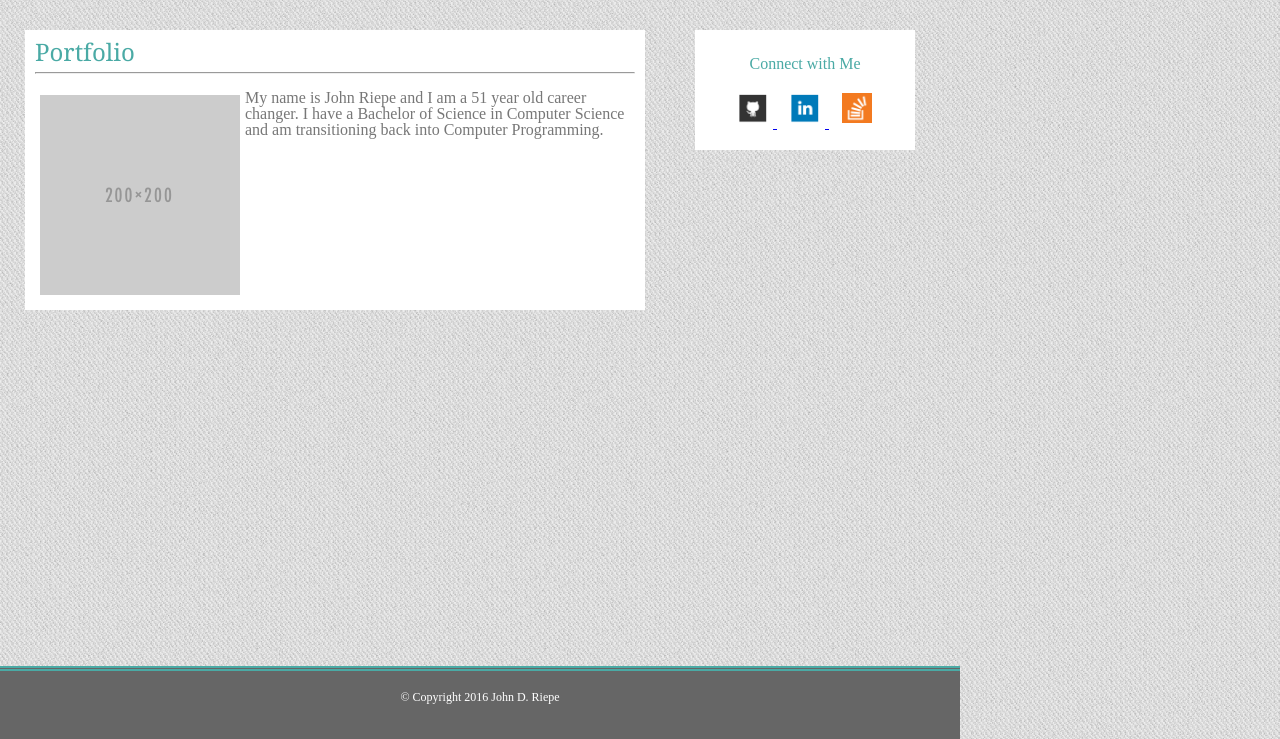
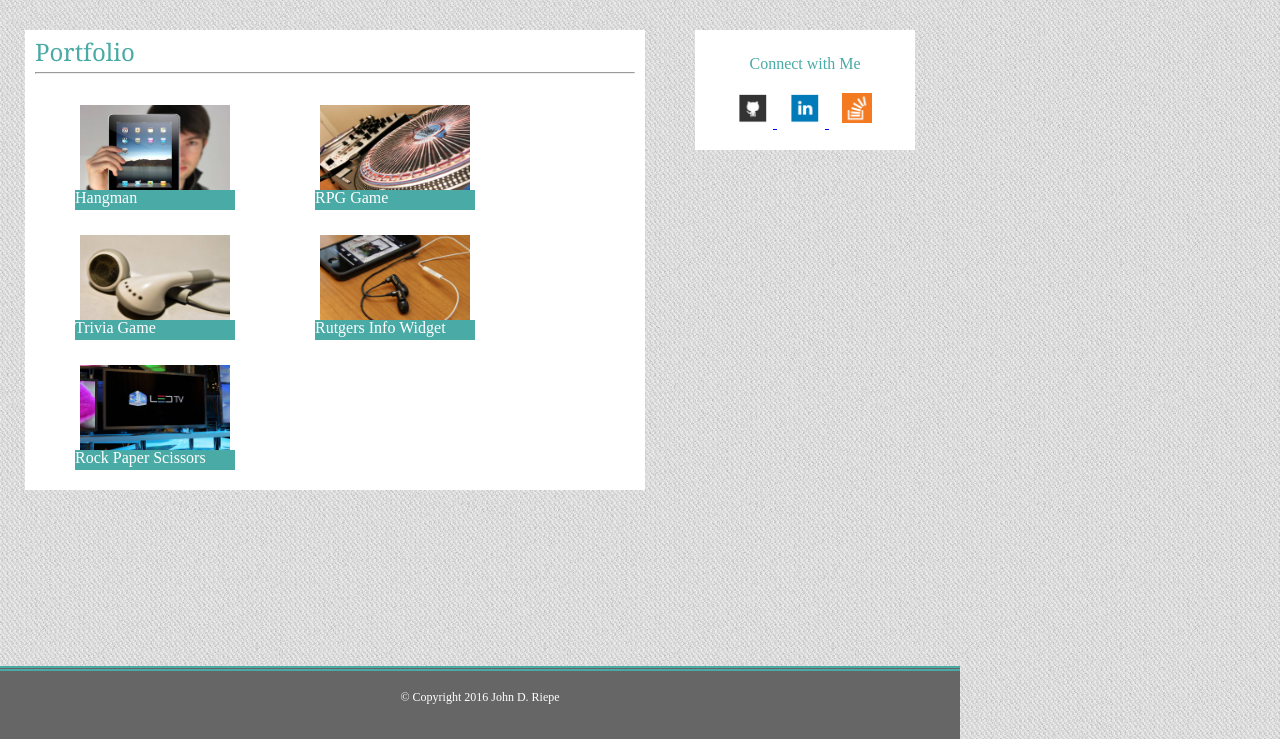
Before and after one commit to JRiepe/Basic-Portfolio, a PHP site: page /portfolio.html in a window 1280 px wide. Shown: the part 70-809 px from the top of the page. Run offline with PHP 8.4, Linux system fonts and the light colour scheme.

Commit message:
class ready  commit

```diff
--- a/assets/css/style.css
+++ b/assets/css/style.css
@@ -55,6 +55,7 @@ section {
 	padding: 10px;
 	margin: 30px 25px 0px 25px;
 	overflow: auto;
+	clearfix
 }
 
 img {
@@ -78,10 +79,15 @@ aside {
 }
 
 
-.clearfix {
+.clearfix:after {
+    content: ".";
+    display: block;
+    clear: both;
+    visibility: hidden;
+    line-height: 0;
+    height: 0;
+}
 
-    overflow: auto;
-}
 
 * {
 	margin: 0 auto;
@@ -137,3 +143,29 @@ input[type=submit] {
     margin: 4px 2px;
     cursor: pointer;
 }
+
+/* for Portfolio Pictures */
+.image {
+	position: relative;
+	float: left;
+	margin: 10px 40px 10px 40px;
+	/* padding: 5px 50px 5px 50px;*/
+
+}
+
+/* for Portfolio Pictures */
+h2 {
+	position: absolute;
+	color: white;
+	background-color: #4aaaa5;
+	width: 150px;
+
+	bottom: 0px;
+   	left: 0;
+   	width: 100%;
+   	margin: 0 auto;
+
+  	height: 20px;
+
+
+}
--- a/contact.html
+++ b/contact.html
@@ -3,7 +3,7 @@
 
 <!-- Head Section -->
 <head>
-	<title>John D. Riepe's Biography and Portfolio</title>
+	<title>Contact John</title>
 	<link rel="stylesheet" type="text/css" href="assets/css/reset.css">
 	<link rel="stylesheet" type="text/css" href="assets/css/style.css">
 
--- a/portfolio.html
+++ b/portfolio.html
@@ -3,7 +3,7 @@
 
 <!-- Head Section -->
 <head>
-	<title>John D. Riepe's Biography and Portfolio</title>
+	<title>John's Portfolio</title>
 	<link rel="stylesheet" type="text/css" href="assets/css/reset.css">
 	<link rel="stylesheet" type="text/css" href="assets/css/style.css">
 
@@ -40,8 +40,48 @@
 			<br>
 			<hr>
 			<br>
-			<img src="assets/images/placeholder.png" alt="Picture" style="width: 200px; height: 200px;" align="left">
-			<p> My name is John Riepe and I am a 51 year old career changer. I have a Bachelor of Science in Computer Science and am transitioning back into Computer Programming.</p>
+
+			<!-- 1st Image -->
+			<div class="image">
+    			<img src="assets/images/ipad.jpg" style="width: 150px; height: 100px;">
+    			<div class="text">
+       				<h2>Hangman</h2>
+    			</div>
+			</div>
+
+			<!-- 2nd Image -->
+			<div class="image">
+    			<img src="assets/images/rpg_game.jpg" style="width: 150px; height: 100px;">
+    			<div class="text">
+       				<h2>RPG Game</h2>
+    			</div>
+			</div>
+			<br>
+			<!-- 3rd Image -->
+			<div class="image">
+    			<img src="assets/images/earphones.jpg" style="width: 150px; height: 100px;">
+    			<div class="text">
+       				<h2>Trivia Game</h2>
+    			</div>
+			</div>
+
+			<!-- 4th Image -->
+			<div class="image">
+    			<img src="assets/images/ipod.jpg" style="width: 150px; height: 100px;">
+    			<div class="text">
+       				<h2>Rutgers Info Widget</h2>
+    			</div>
+			</div>
+			<br>
+			<!-- 5th Image -->
+			<div class="image">
+    			<img src="assets/images/ledtv.jpg" style="width: 150px; height: 100px;">
+    			<div class="text">
+       				<h2>Rock Paper Scissors</h2>
+    			</div>
+			</div>
+
+			<div style="clear:both;"></div>
 		</section>
 
 		<!-- Right side content -->
```
Also changed, not shown: assets/images/Line-Divider.png (deleted), assets/images/earphones.jpg (added), assets/images/ipad.jpg (added), assets/images/ipod.jpg (added), assets/images/ledtv.jpg (added), assets/images/line_div.jpg (deleted), assets/images/rpg_game.jpg (added), 2 other files.
